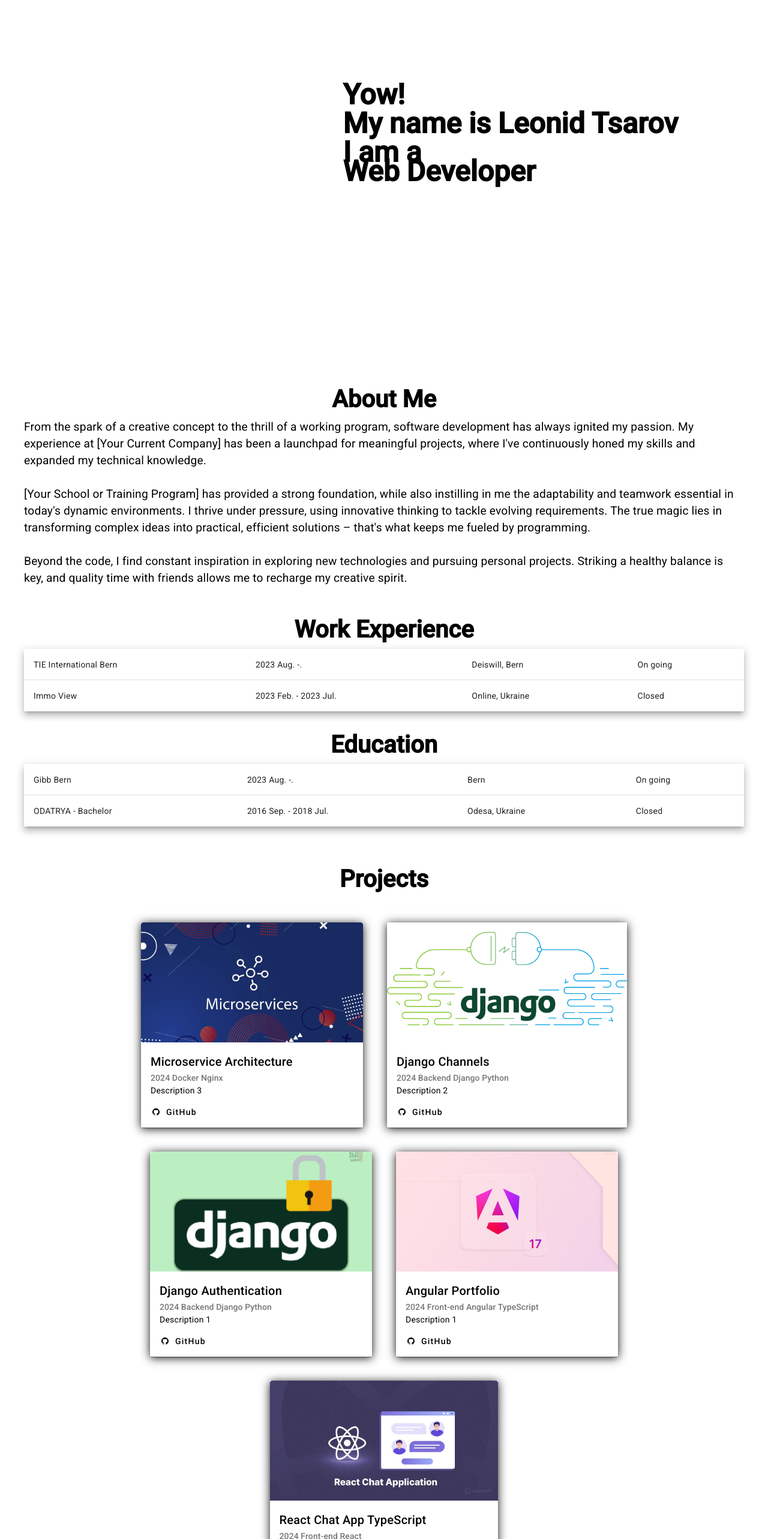
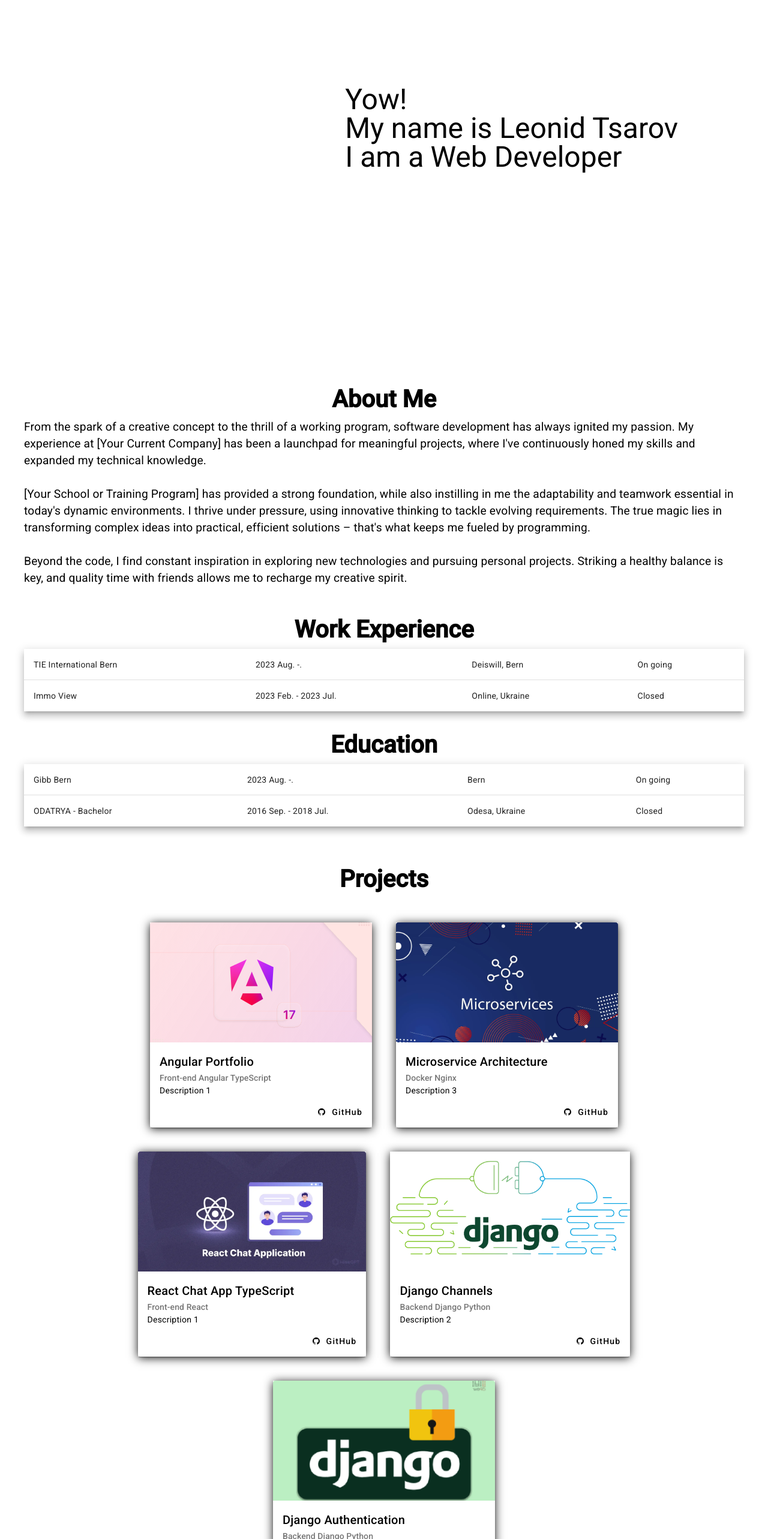
Before and after one commit to edonssfall/edMain-ui, an Angular app: page / in a window 1280 px wide. Shown: the part 234-2800 px from the top of the page at 60% size. Built offline with nearby package versions, Linux system fonts and the light colour scheme.

Commit message:
style: style for projects and for home

```diff
--- a/src/app/features/portfolio/components/home/home.component.css
+++ b/src/app/features/portfolio/components/home/home.component.css
@@ -12,7 +12,10 @@
 
 .text-section h1 {
   font-size: 3rem;
-  font-weight: 900;
+}
+
+.text-section .glitch {
+  padding-left: 11px;
 }
 
 @media (max-width: 768px) {
@@ -23,4 +26,8 @@
   .text-section {
     padding: 0 20px;
   }
+
+  .text-section h1 {
+    font-size: 2.1rem;
+  }
 }
--- a/src/app/features/portfolio/components/home/home.component.html
+++ b/src/app/features/portfolio/components/home/home.component.html
@@ -2,8 +2,7 @@
   <div class="text-section">
     <h1 data-text="Welcome to My Portfolio">Yow!</h1>
     <h1 data-text="Your Name">My name is Leonid Tsarov</h1>
-    <div style="white-space: nowrap">
-      <h1 data-text="Your Profession">I am a <h1>{{ text }}</h1></h1>
-    </div>
+    <h1 style="display: flex" data-text="Your Profession">I am a <h1 class="glitch">{{ text }}</h1></h1>
+
   </div>
 </div>
--- a/src/app/features/portfolio/components/projects/projects.component.css
+++ b/src/app/features/portfolio/components/projects/projects.component.css
@@ -42,3 +42,7 @@
 .dark-theme .mat-mdc-card-subtitle {
   color: #777777;
 }
+
+.mat-mdc-card-actions {
+  justify-content: end;
+}
--- a/src/app/features/portfolio/components/projects/projects.component.ts
+++ b/src/app/features/portfolio/components/projects/projects.component.ts
@@ -14,39 +14,39 @@ export class ProjectsComponent {
 
   dataSource: IProjects[] = [
     {
+      image: './assets/portfolio/images/angular-17.svg',
+      title: 'Angular Portfolio',
+      subTitel: 'Front-end Angular TypeScript',
+      description: 'Description 1',
+      github: 'https://github.com/edonssfall/edMain-ui',
+    },
+    {
       image: './assets/portfolio/images/microservices.webp',
       title: 'Microservice Architecture',
-      subTitel: '2024 Docker Nginx',
+      subTitel: 'Docker Nginx',
       description: 'Description 3',
       github: 'https://github.com/edonssfall/edDeplyment',
     },
     {
+      image: './assets/portfolio/images/react-chat-app.webp',
+      title: 'React Chat App TypeScript',
+      subTitel: 'Front-end React',
+      description: 'Description 1',
+      github: 'https://github.com/edonssfall/edChat-ui',
+    },
+    {
       image: './assets/portfolio/images/django-channels.png',
       title: 'Django Channels',
-      subTitel: '2024 Backend Django Python',
+      subTitel: 'Backend Django Python',
       description: 'Description 2',
       github: 'https://github.com/edonssfall/edWebsockets-BE',
     },
     {
       image: './assets/portfolio/images/django-authentication.png',
       title: 'Django Authentication',
-      subTitel: '2024 Backend Django Python',
+      subTitel: 'Backend Django Python',
       description: 'Description 1',
       github: 'https://github.com/edonssfall/edAuth-BE',
     },
-    {
-      image: './assets/portfolio/images/angular-17.svg',
-      title: 'Angular Portfolio',
-      subTitel: '2024 Front-end Angular TypeScript',
-      description: 'Description 1',
-      github: 'https://github.com/edonssfall/edMain-ui',
-    },
-    {
-      image: './assets/portfolio/images/react-chat-app.webp',
-      title: 'React Chat App TypeScript',
-      subTitel: '2024 Front-end React',
-      description: 'Description 1',
-      github: 'https://github.com/edonssfall/edChat-ui',
-    },
   ]
 }
--- a/src/app/features/portfolio/portfolio.component.css
+++ b/src/app/features/portfolio/portfolio.component.css
@@ -7,7 +7,7 @@
 
 @media (max-width: 768px) {
     .container {
-        padding: 10px;
+        padding: 15px;
     }
 }
 
--- a/src/app/features/portfolio/portfolio.component.html
+++ b/src/app/features/portfolio/portfolio.component.html
@@ -1,7 +1,7 @@
 <div [ngClass]="{ 'dark-theme': this.themeService.currentTheme.isDark }">
   <app-navigation></app-navigation>
 
-  <div>
+  <div class="container">
     <app-home></app-home>
     <app-about></app-about>
     <app-projects></app-projects>
```
